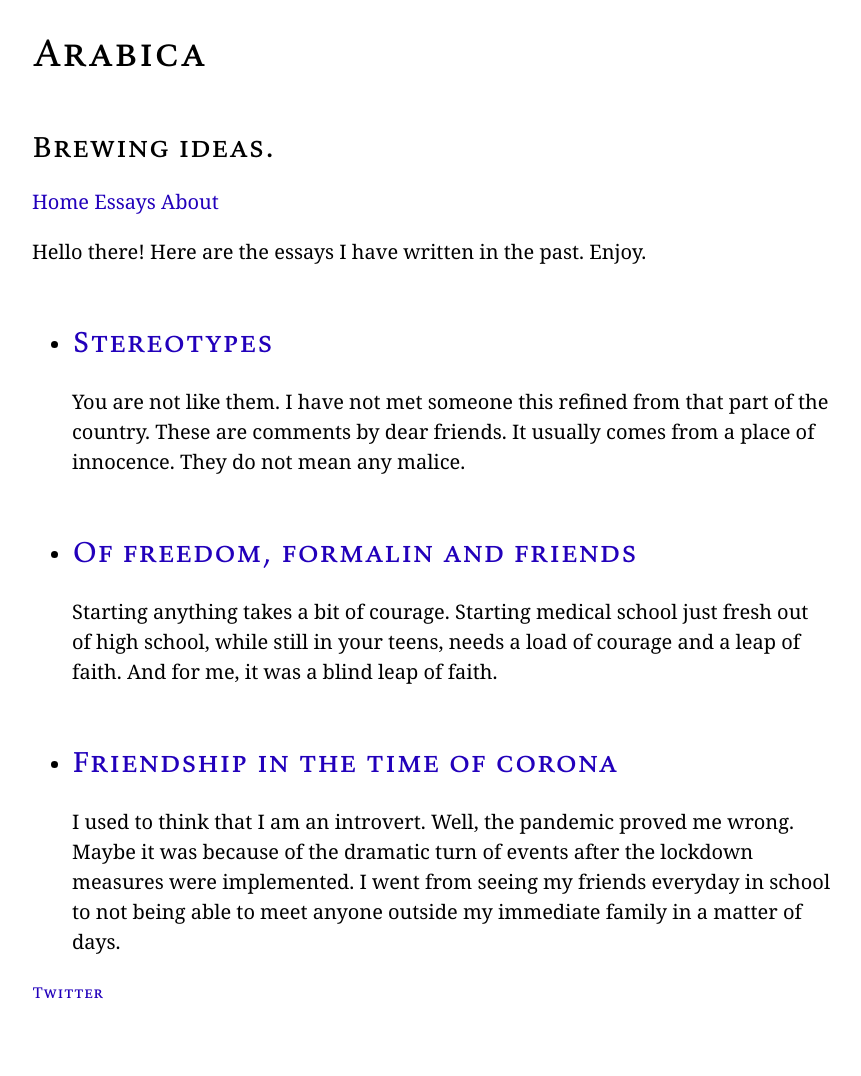
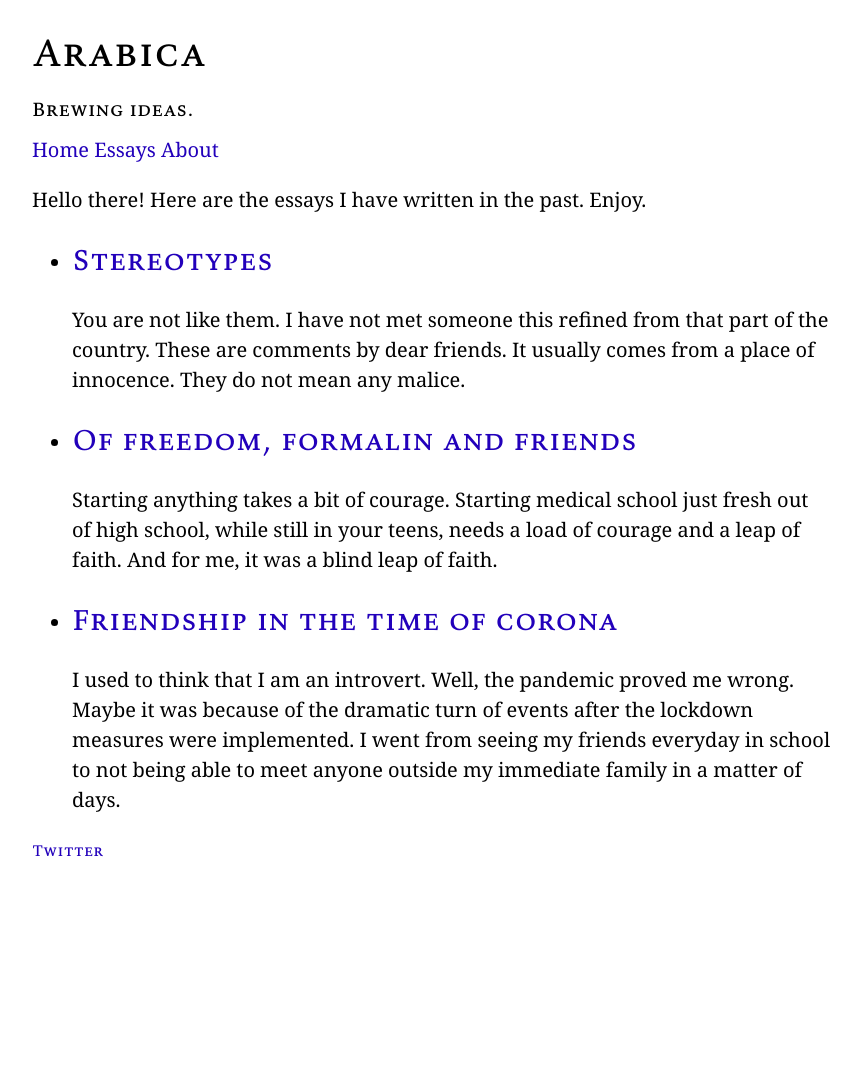
Before and after one commit to habasweiny/habasweiny.github.io, a Jekyll site: the page built from index.html, in a window 1280 px wide. Shown: the whole page, without its empty margins (208-1069 px from the left). Built offline with Jekyll 4.4.1, drawn with Linux system fonts in a browser that asks for light colours; after the commit the page ends 934 px from its top, so only the background shows below that.

Commit message:
Update main.scss

```diff
--- a/_sass/main.scss
+++ b/_sass/main.scss
@@ -35,11 +35,12 @@ h2 a{
 	color:#000;
 	text-decoration: underline
 }
-h2,h3{
-	margin-top:2em
+h2 {
+  font-size: 1em;
+  margin-top: auto;
 }
-h3{
-	font-size:1.5em
+h3 {
+ font-size:1.5em
 }
 a{
 	text-decoration:none;
@@ -257,3 +258,7 @@ body#fp dd {
 	padding: 0;
 	margin: 0
 }
+
+header {
+background: "./assets/images/shoes 1.jpg"
+}
```
